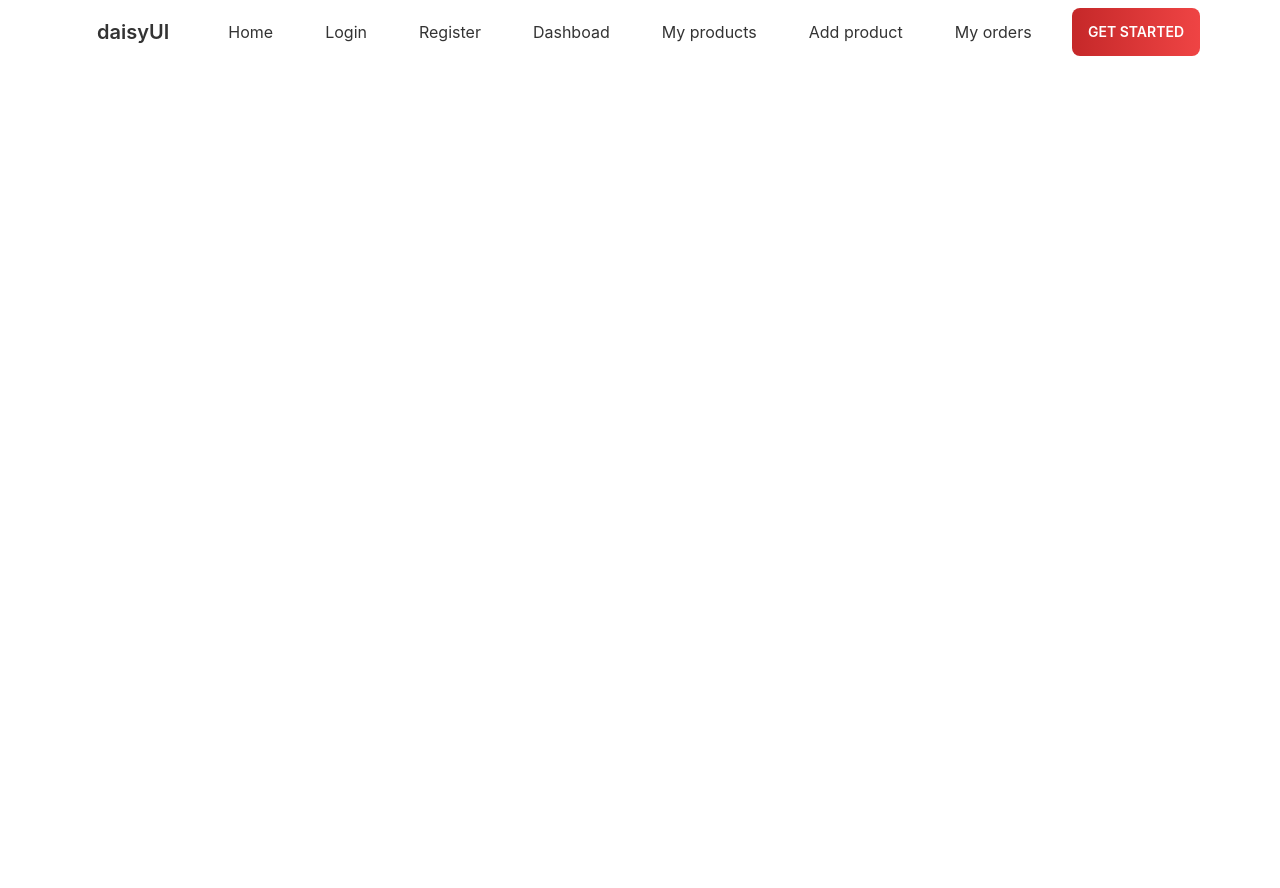
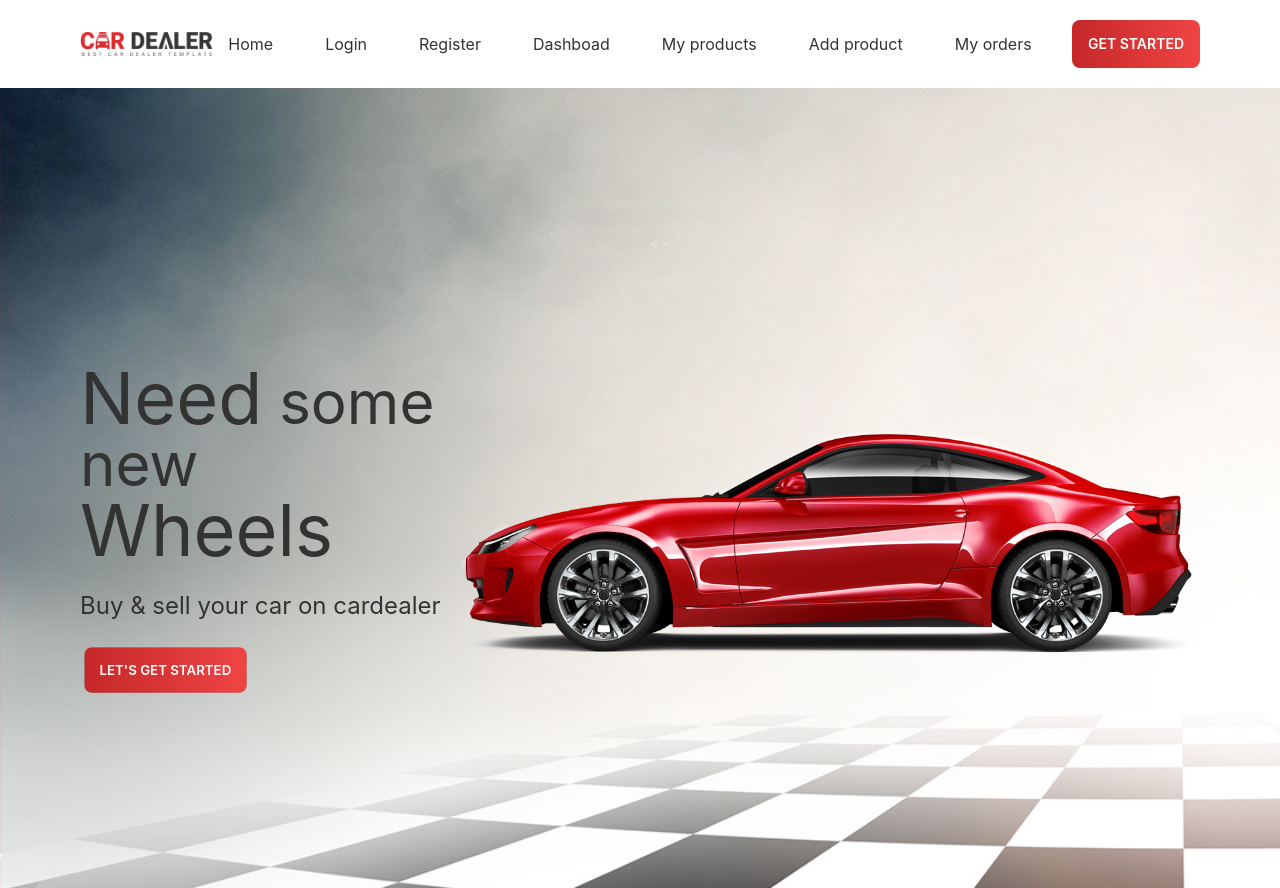
Before and after one commit to sheikh-riyadh/used-products-resale-clients, a React (Create React App) app: page / in a window 1280 px wide. Before the commit the page ends 800 px from the top, so only its background shows below. Built offline with nearby package versions, Linux system fonts and the light colour scheme.

Commit message:
added banner section

```diff
--- a/src/Pages/Home/Banner/Banner.js
+++ b/src/Pages/Home/Banner/Banner.js
@@ -0,0 +1,29 @@
+import React from 'react';
+import { Link } from 'react-router-dom';
+import car from '../../../assets/red-car.png'
+import PrimaryButton from '../../../Components/Button/PrimaryButton';
+
+const Banner = () => {
+    return (
+        <div className='bg-banner bg-cover'>
+            <div className='grid h-72 lg:min-h-screen grid-cols-2 lg:grid-cols-12 justify-center items-center px-5 lg:px-20'>
+                <div className='lg:col-span-4 mt-10 lg:mt-20 text-start'>
+                    <h1 className='text-xl md:text-4xl lg:text-6xl'><span className='lg:text-7xl'>Need</span> some new <span className='lg:text-7xl'>Wheels</span>
+                    </h1>
+                    <p className='my-2 lg:my-6 lg:text-2xl'>Buy & sell your car on cardealer</p>
+                    <div className='flex items-center lg:hidden'>
+                        <Link className='bg-gradient-to-r from-primary to-red-500 text-white px-4 py-1 rounded-md border-0'>get start</Link>
+                    </div>
+                    <div className='hidden lg:block'>
+                        <PrimaryButton>Let's get started</PrimaryButton>
+                    </div>
+                </div>
+                <div className='lg:col-span-8 mt-28'>
+                    <img className='w-full' src={car} alt="Car" />
+                </div>
+            </div>
+        </div>
+    );
+};
+
+export default Banner;
--- a/src/Pages/Shared/Header/Header.css
+++ /dev/null
@@ -1,3 +0,0 @@
-.active {
-    color: #C52829
-}
--- a/src/Pages/Shared/Header/Header.js
+++ b/src/Pages/Shared/Header/Header.js
@@ -1,23 +1,24 @@
 import React from 'react';
 import { Link } from 'react-router-dom';
 import PrimaryButton from '../../../Components/Button/PrimaryButton';
+import logo from '../../../assets/logo-dark.png'
 
 const Header = () => {
 
     const headerItems = () => {
         return <>
-            <li className='mr-5'><Link to='/home'>Home</Link></li>
-            <li className='mr-5'><Link to='/login'>Login</Link></li>
-            <li className='mr-5'><Link to='/register'>Register</Link></li>
-            <li className='mr-5'><Link to='/dashboad'>Dashboad</Link></li>
-            <li className='mr-5'><Link to='/my-products'>My products</Link></li>
-            <li className='mr-5'><Link to='/add-product'>Add product</Link></li>
-            <li className='mr-5'><Link to='/my-orders'>My orders</Link></li>
+            <li className='mr2 lg:mr-5'><Link to='/home'>Home</Link></li>
+            <li className='mr2 lg:mr-5'><Link to='/login'>Login</Link></li>
+            <li className='mr2 lg:mr-5'><Link to='/register'>Register</Link></li>
+            <li className='mr2 lg:mr-5'><Link to='/dashboad'>Dashboad</Link></li>
+            <li className='mr2 lg:mr-5'><Link to='/my-products'>My products</Link></li>
+            <li className='mr2 lg:mr-5'><Link to='/add-product'>Add product</Link></li>
+            <li className='mr2 lg:mr-5'><Link to='/my-orders'>My orders</Link></li>
         </>
     }
     return (
         <div>
-            <div className="navbar bg-base-100 px-20">
+            <div className="navbar bg-base-100 lg:py-5 lg:px-20">
                 <div className="navbar-start">
                     <div className="dropdown">
                         <label tabIndex={0} className="btn btn-ghost lg:hidden">
@@ -29,7 +30,9 @@ const Header = () => {
                             }
                         </ul>
                     </div>
-                    <a href='/' className="btn btn-ghost normal-case text-xl">daisyUI</a>
+                    <Link to='/' className="normal-case text-xl">
+                        <img className='w-48' src={logo} alt="logo" />
+                    </Link>
                 </div>
                 <div className="navbar-center hidden lg:flex">
                     <ul className="menu menu-horizontal p-0">
--- a/src/Routes/Routes/Routes.js
+++ b/src/Routes/Routes/Routes.js
@@ -8,6 +8,10 @@ export const router = createBrowserRouter([
         element: <Main></Main>,
         children: [
             {
+                path: '/',
+                element: <Home></Home>
+            },
+            {
                 path: '/home',
                 element: <Home></Home>
             }
```
Also changed, not shown: src/assets/logo-dark.png (added).
